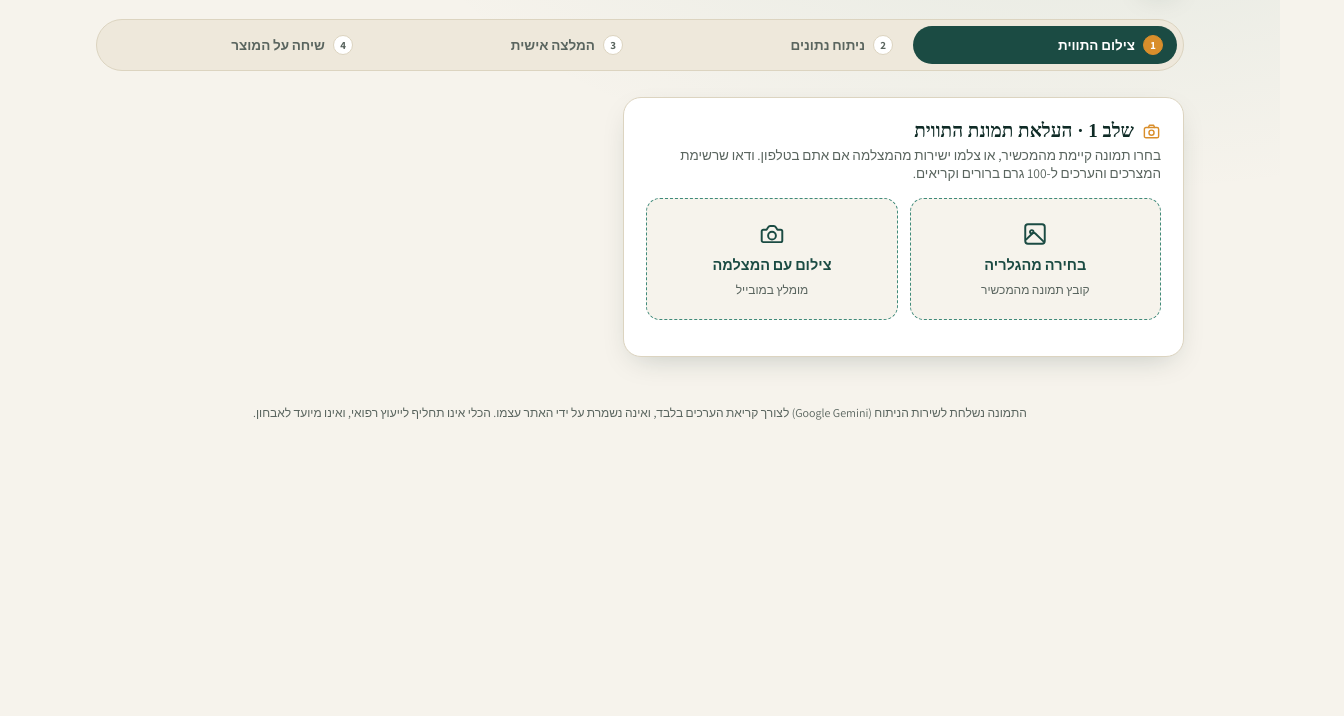
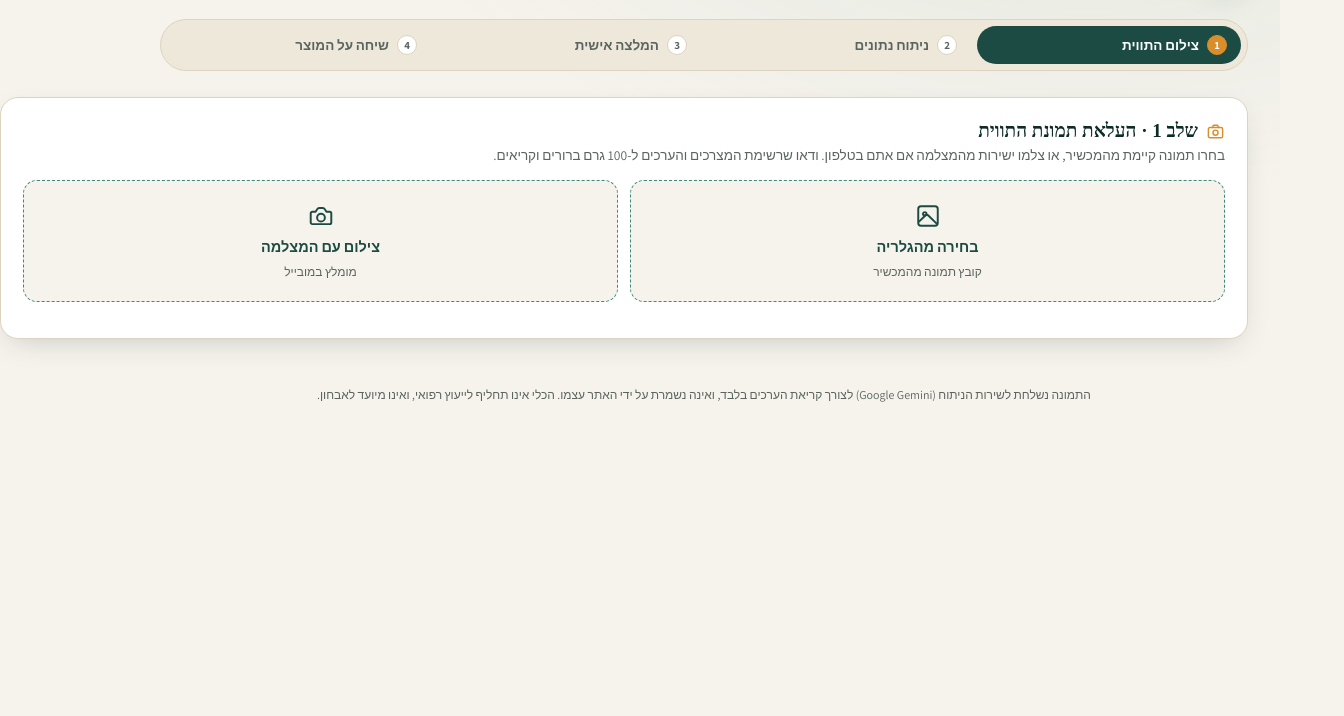
Before and after one commit to segalDoron/nutritious, a website: page index.html in a window 1280 px wide. Shown: the part 84-800 px from the top of the page, 1344 px wide, since content can reach past the window. Drawn offline with Linux system fonts and the light colour scheme; a web font is replaced by a local one.

Commit message:
Update index.html ui

```diff
--- a/index.html
+++ b/index.html
@@ -90,7 +90,6 @@
   }
   .rail-step{
     flex:1;
-    min-width:118px;
     display:flex;
     align-items:center;
     gap:8px;
@@ -133,6 +132,7 @@
     padding:22px;
     box-shadow:var(--shadow);
     margin-bottom:20px;
+    width: calc(100vw - 32px);
   }
   .card h2{
     font-family:var(--font-display);
```
